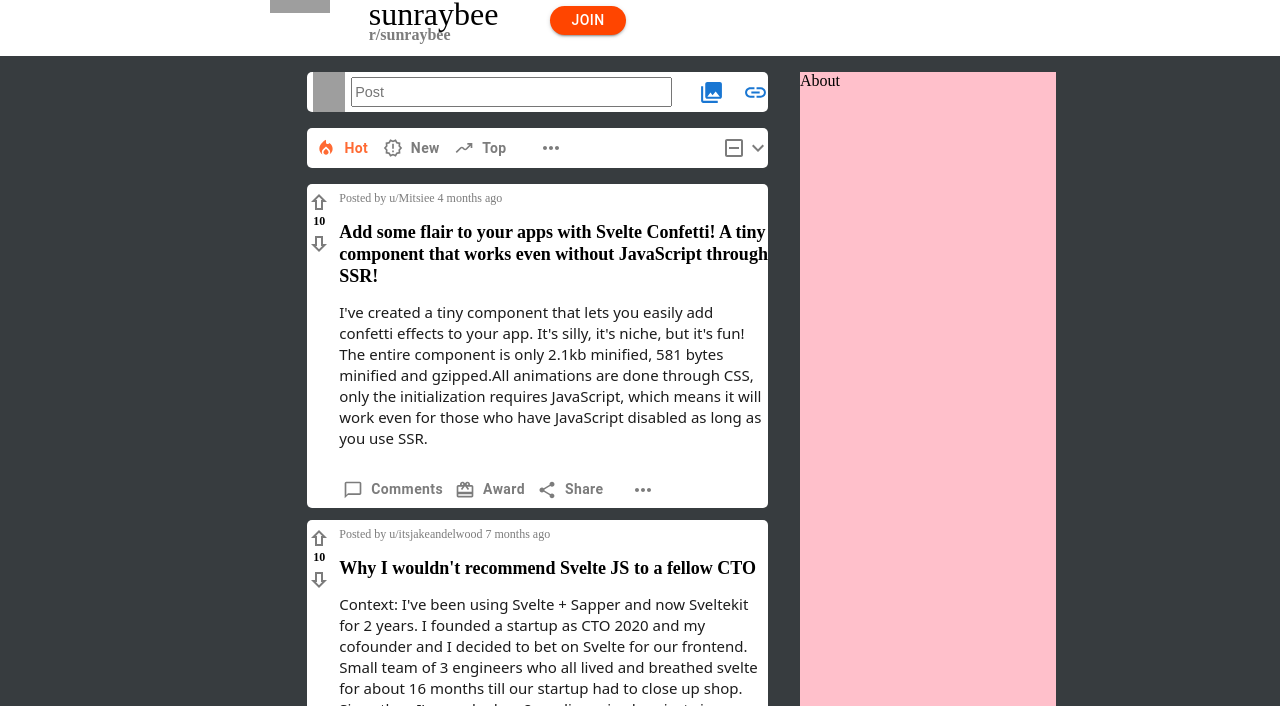
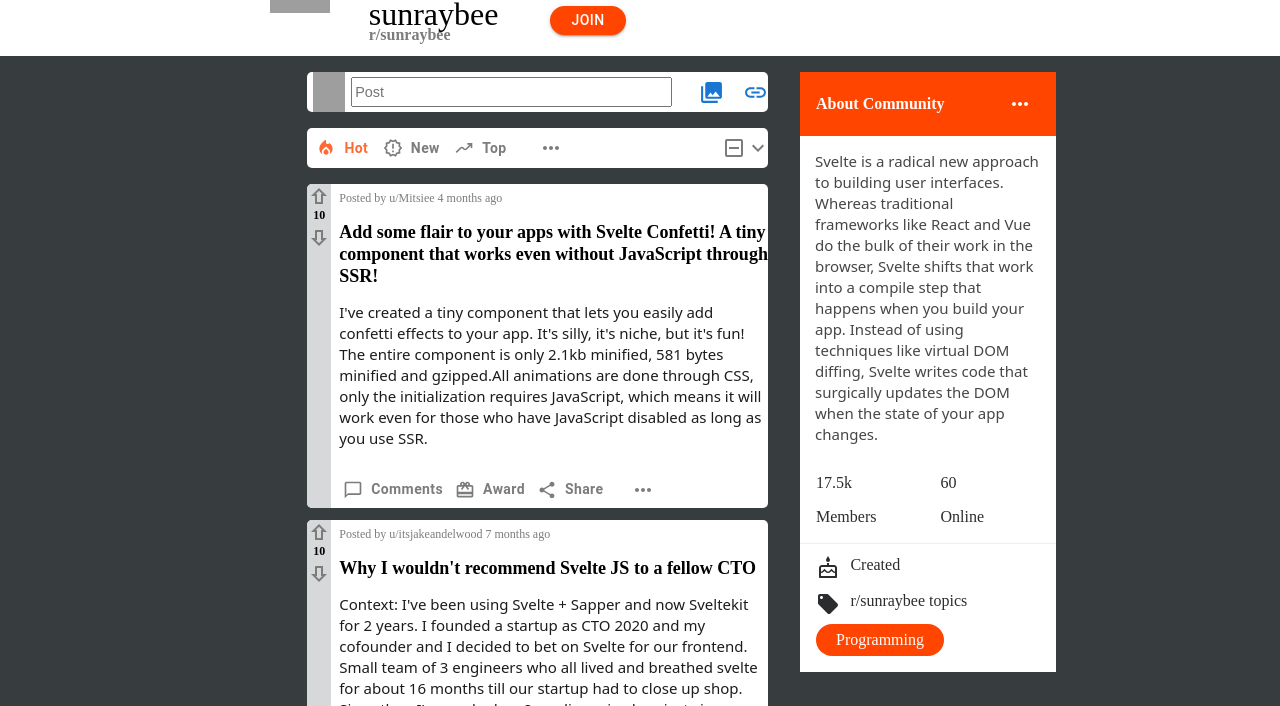
Before and after one commit to Kuro0911/reddit-clone, a Next.js app: page /r/sunraybee in a window 1280 px wide. Shown: the part 236-942 px from the top of the page. Built offline with nearby package versions, Linux system fonts and the light colour scheme; grey boxes are pictures that could not be loaded.

Commit message:
about added

```diff
--- a/components/subreddit/About/About.js
+++ b/components/subreddit/About/About.js
@@ -1,5 +1,49 @@
 import React from "react";
+import {
+  AboutWrap,
+  CountWrap,
+  FooterWrap,
+  Slug,
+  TagWrap,
+  TextWrap,
+  TopWrap,
+} from "./About.style";
+import MoreHorizOutlinedIcon from "@mui/icons-material/MoreHorizOutlined";
+import CakeOutlinedIcon from "@mui/icons-material/CakeOutlined";
+import LocalOfferIcon from "@mui/icons-material/LocalOffer";
 
-export const About = () => {
-  return <div>About</div>;
+export const About = (props) => {
+  return (
+    <AboutWrap>
+      <TopWrap>
+        <h4>About Community</h4>
+        <MoreHorizOutlinedIcon className="icon" />
+      </TopWrap>
+      <TextWrap>{props.about}</TextWrap>
+      <CountWrap>
+        <div className="left">
+          <h2>{props.members}</h2>
+          <span>Members</span>
+        </div>
+        <div className="right">
+          <h2>{props.membersOnline}</h2>
+          <span>Online</span>
+        </div>
+      </CountWrap>
+      <Slug />
+      <FooterWrap>
+        <div className="left">
+          <CakeOutlinedIcon />
+          <span>Created {props.date}</span>
+        </div>
+        <div className="right">
+          <LocalOfferIcon />
+          <span>r/{props.subName} topics</span>
+        </div>
+      </FooterWrap>
+      <TagWrap>
+        <span>Programming</span>
+      </TagWrap>
+    </AboutWrap>
+  );
 };
--- /dev/null
+++ b/components/subreddit/About/About.style.js
@@ -0,0 +1,92 @@
+import styled from "styled-components";
+
+const AboutWrap = styled.div`
+  background-color: white;
+  height: fit-content;
+  padding-bottom: 1em;
+`;
+const TopWrap = styled.div`
+  background-color: #ff4500;
+  height: 4em;
+  width: 100%;
+  color: white;
+  display: flex;
+  justify-content: space-between;
+  align-items: center;
+  h4 {
+    margin-left: 1em;
+  }
+  .icon {
+    margin-right: 1em;
+  }
+`;
+const TextWrap = styled.div`
+  text-align: left;
+  font-family: Noto Sans, Arial, sans-serif;
+  font-size: 15px;
+  line-height: 21px;
+  font-weight: 400;
+  word-wrap: break-word;
+  margin: 1em;
+  color: #444648;
+`;
+const CountWrap = styled.div`
+  display: flex;
+  line-height: 20px;
+  text-align: left;
+  width: 100%;
+  color: #2b2c2d;
+  .left {
+    margin-left: 1em;
+  }
+  .right {
+    margin-left: 4em;
+  }
+  h2 {
+    font-size: 16px;
+    font-weight: 500;
+  }
+`;
+const Slug = styled.div`
+  width: 100%;
+  background-color: rgba(26, 26, 27, 0.07);
+  height: 1.7px;
+  margin-top: 1em;
+`;
+const FooterWrap = styled.div`
+  display: flex;
+  align-items: flex-start;
+  flex-direction: column;
+  margin-bottom: 1em;
+  color: #2b2c2d;
+
+  .left {
+    display: flex;
+    align-items: flex-start;
+    margin-left: 1em;
+    margin-top: 0.75em;
+  }
+  .right {
+    display: flex;
+    align-items: flex-start;
+    margin-top: 0.75em;
+    margin-left: 1em;
+  }
+  span {
+    margin-left: 0.65em;
+  }
+`;
+const TagWrap = styled.div`
+  border-radius: 20px;
+  display: flex;
+  align-items: center;
+  justify-content: center;
+  height: 2em;
+  width: 8em;
+  background-color: #ff4500;
+  color: white;
+  text-align: center;
+  margin-left: 1em;
+  margin-top: -0.5em;
+`;
+export { AboutWrap, TopWrap, TextWrap, CountWrap, Slug, FooterWrap, TagWrap };
--- a/components/subreddit/SubredditPosts/Post/Post.style.js
+++ b/components/subreddit/SubredditPosts/Post/Post.style.js
@@ -13,7 +13,8 @@
     align-items: center;
     height: 100%
     width: 5%;
-    margin-top: 0.4em;
+    border-radius: 5px 0px 0px 5px;
+    background-color: #d7d8d9;
     .number{
     font-size: 12px;
     font-weight: 700;
--- a/pages/r/[slug].js
+++ b/pages/r/[slug].js
@@ -16,10 +16,34 @@
     sub_id: "sunraybee",
     id: "asdadasda",
     img_url: "https://avatars.dicebear.com/api/adventurer/123.svg",
+    about:
+      "Svelte is a radical new approach to building user interfaces. Whereas traditional frameworks like React and Vue do the bulk of their work in the browser, Svelte shifts that work into a compile step that happens when you build your app. Instead of using techniques like virtual DOM diffing, Svelte writes code that surgically updates the DOM when the state of your app changes.",
     banner_url:
       "https://styles.redditmedia.com/t5_zioft/styles/bannerBackgroundImage_j97c6sqyktr21.jpg?width=4000&format=pjpg&s=8a73fafdbf80185d6b4de57897feb1169a7eb210",
+    members: "17.5k",
+    membersOnline: "60",
+    date: "Dec 3, 2016",
     about_community: "xyz",
     posts: [
+      {
+        posted: "u/Mitsiee",
+        date: "4 months ago",
+        heading:
+          "Add some flair to your apps with Svelte Confetti! A tiny component that works even without JavaScript through SSR!",
+        data: "I've created a tiny component that lets you easily add confetti effects to your app. It's silly, it's niche, but it's fun! The entire component is only 2.1kb minified, 581 bytes minified and gzipped.All animations are done through CSS, only the initialization requires JavaScript, which means it will work even for those who have JavaScript disabled as long as you use SSR.",
+      },
+      {
+        posted: "u/itsjakeandelwood",
+        date: "7 months ago",
+        heading: "Why I wouldn't recommend Svelte JS to a fellow CTO",
+        data: "Context: I've been using Svelte + Sapper and now Sveltekit for 2 years. I founded a startup as CTO 2020 and my cofounder and I decided to bet on Svelte for our frontend. Small team of 3 engineers who all lived and breathed svelte for about 16 months till our startup had to close up shop. Since then I've worked on 2 medium-sized projects in Sveltekit.",
+      },
+      {
+        posted: "u/SonoUnCavalloPesante",
+        date: "4 months ago",
+        heading: "Updating Our Project from Sveltekit to the New RC",
+        data: "I'm the lead developer over a tabletop RPG game site. It's had a long history, starting out as a WordPress site, then moving to a standalone PHP site, then eventually to 11ty, and then as of 2021, to SvelteKit. So far it's been our favorite and all of our other projects use SvelteKit as the base. Problem is, we didn't bother to keep it up to date, so we kind of ignored all the latest RC updates.We got a notice from Netlify that they wouldn't support our Node version anymore, and to update. We could probably just update the image and the project would build as normal, but we all decided this would be a good opportunity to just update to the latest RC so we could keep things a bit more modern.",
+      },
       {
         posted: "u/Mitsiee",
         date: "4 months ago",
@@ -57,7 +81,12 @@
           <SubredditPosts posts={MOCK_DATA.posts} />
         </div>
         <div className="center-right">
-          <About />
+          <About
+            about={MOCK_DATA.about}
+            members={MOCK_DATA.members}
+            membersOnline={MOCK_DATA.membersOnline}
+            subName={MOCK_DATA.sub_id}
+          />
         </div>
       </div>
     </SubredditWrapper>
--- a/pages/r/subreddit.style.js
+++ b/pages/r/subreddit.style.js
@@ -16,7 +16,6 @@
     margin-right: 2em;
   }
   .center-right {
-    background-color: pink;
     width: 20%;
   }
 `;
```
